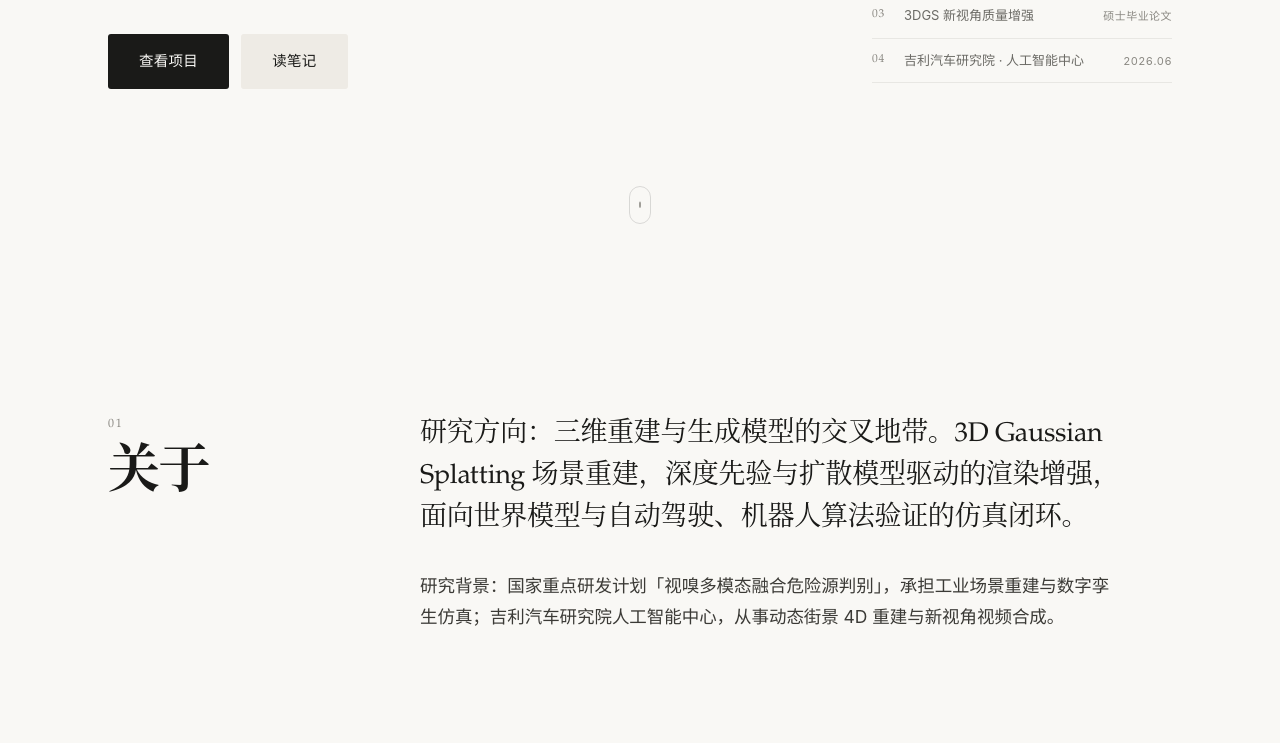
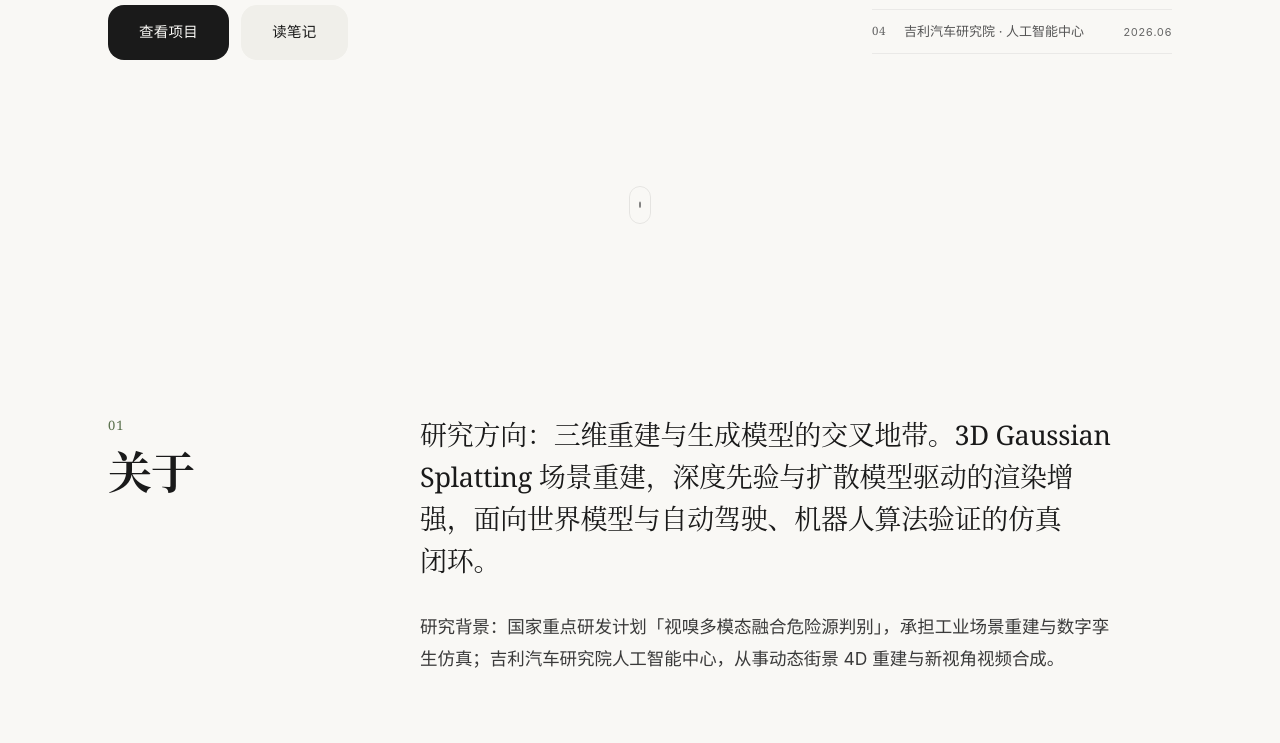
Before and after one commit to Piciqure/zhangyang-me, a plain HTML site: page index.html in a window 1280 px wide. Shown: the part 538-1281 px from the top of the page. Drawn offline with Linux system fonts and the light colour scheme.

Commit message:
style: 按编辑式规范调整配色、字号层级、圆角与标签样式
Co-Authored-By: Claude Opus 5.5 <noreply@anthropic.com>

```diff
--- a/assets/css/style.css
+++ b/assets/css/style.css
@@ -6,30 +6,31 @@
 
 :root {
   --paper: #f9f8f5;
-  --paper-alt: #f2f0eb;
-  --paper-sunk: #ece9e3;
-  --surface-2: #eeebe5;
+  --paper-alt: #f5f4f0;
+  --paper-sunk: #eeede8;
+  --surface-2: #f0efea;
 
-  --ink: #1a1a18;
-  --ink-soft: #3b3a36;
-  --ink-mute: #6b6a65;
-  --ink-faint: #8a8882;
+  --ink: #1a1a1a;
+  --ink-soft: #3a3a3a;
+  --ink-mute: #555555;
+  --ink-faint: #666666;
+  --accent: #5d7350; /* 低饱和绿，仅用于编号等点缀 */
 
-  --rule: rgba(26, 26, 24, 0.14);
-  --rule-soft: rgba(26, 26, 24, 0.08);
+  --rule: rgba(0, 0, 0, 0.08);
+  --rule-soft: rgba(0, 0, 0, 0.06);
   --nav-bg: rgba(249, 248, 245, 0.82);
-  --nav-rule: rgba(26, 26, 24, 0.09);
+  --nav-rule: rgba(0, 0, 0, 0.08);
 
-  --shadow-sm: 0 1px 1px rgba(26, 26, 24, 0.02), 0 4px 14px rgba(26, 26, 24, 0.025);
+  --shadow-sm: 0 1px 4px rgba(0, 0, 0, 0.06);
 
-  --r-sm: 3px;
-  --r-md: 6px;
-  --r-lg: 8px;
+  --r-sm: 16px;
+  --r-md: 18px;
+  --r-lg: 20px;
 
   --font-sans: -apple-system, BlinkMacSystemFont, 'SF Pro Text', 'Segoe UI',
     'PingFang SC', 'Hiragino Sans GB', 'Microsoft YaHei', sans-serif;
-  --font-serif: 'Iowan Old Style', 'Palatino Linotype', Palatino, 'Songti SC',
-    'Source Han Serif SC', 'Noto Serif CJK SC', 'Noto Serif SC', Georgia, serif;
+  --font-serif: Georgia, 'Noto Serif SC', 'Source Han Serif SC', 'Songti SC',
+    'Noto Serif CJK SC', serif;
 
   --ease: cubic-bezier(0.22, 0.61, 0.36, 1);
   --maxw: 1120px;
@@ -39,20 +40,21 @@
 
 @media (prefers-color-scheme: dark) {
   :root {
-    --paper: #121211;
-    --paper-alt: #181816;
-    --paper-sunk: #1f1f1c;
-    --surface-2: #22221f;
+    --paper: #111111;
+    --paper-alt: #0a0a0a;
+    --paper-sunk: #1a1a1a;
+    --surface-2: #1c1c1c;
 
-    --ink: #f2f0ea;
-    --ink-soft: #d6d3cb;
-    --ink-mute: #a5a29a;
-    --ink-faint: #8a877f;
+    --ink: #f0efeb;
+    --ink-soft: #d4d3cf;
+    --ink-mute: #a8a7a3;
+    --ink-faint: #8f8e8a;
+    --accent: #a3b894;
 
-    --rule: rgba(242, 240, 234, 0.16);
-    --rule-soft: rgba(242, 240, 234, 0.09);
-    --nav-bg: rgba(18, 18, 17, 0.72);
-    --nav-rule: rgba(242, 240, 234, 0.1);
+    --rule: rgba(240, 239, 235, 0.14);
+    --rule-soft: rgba(240, 239, 235, 0.08);
+    --nav-bg: rgba(17, 17, 17, 0.72);
+    --nav-rule: rgba(240, 239, 235, 0.1);
 
     --shadow-sm: none;
   }
@@ -160,10 +162,10 @@ time, .num { font-variant-numeric: tabular-nums; }
 }
 .hero-name {
   font-family: var(--font-serif);
-  font-size: clamp(64px, 12vw, 136px);
-  font-weight: 500;
-  letter-spacing: -0.035em;
-  line-height: 0.98;
+  font-size: clamp(40px, 6vw, 72px);
+  font-weight: 600;
+  letter-spacing: -0.02em;
+  line-height: 1.05;
   margin-bottom: 40px;
 }
 .hero-sub {
@@ -260,14 +262,14 @@ time, .num { font-variant-numeric: tabular-nums; }
 .sec-rail { display: flex; flex-direction: column; gap: 12px; }
 .sec-no {
   font-family: var(--font-serif);
-  font-size: 12px; letter-spacing: 0.14em;
-  color: var(--ink-faint); font-variant-numeric: tabular-nums;
+  font-size: 13px; letter-spacing: 0.08em;
+  color: var(--accent); font-variant-numeric: tabular-nums;
 }
 .sec-title {
   font-family: var(--font-serif);
-  font-size: clamp(34px, 4.6vw, 52px);
+  font-size: clamp(30px, 4vw, 44px);
   font-weight: 600;
-  letter-spacing: -0.03em;
+  letter-spacing: -0.02em;
   line-height: 1.12;
   text-wrap: balance;
 }
@@ -394,12 +396,11 @@ time, .num { font-variant-numeric: tabular-nums; }
 /* 技术标签 */
 .tags { display: flex; flex-wrap: wrap; gap: 7px; }
 .tags li {
-  font-size: 10.5px; letter-spacing: 0.08em; font-weight: 500;
-  text-transform: uppercase;
+  font-size: 12px; letter-spacing: 0.08em; font-weight: 400;
   color: var(--ink-mute);
   background: transparent;
   border: 1px solid var(--rule);
-  padding: 5px 10px; border-radius: 2px;
+  padding: 5px 12px; border-radius: 999px;
   white-space: nowrap;
   transition: color .2s var(--ease), border-color .2s var(--ease);
 }
@@ -425,10 +426,10 @@ time, .num { font-variant-numeric: tabular-nums; }
   font-weight: 600; letter-spacing: -0.015em;
 }
 .badge {
-  font-size: 10.5px; font-weight: 600; letter-spacing: 0.08em;
+  font-size: 12px; font-weight: 400; letter-spacing: 0.08em;
   color: var(--ink-mute);
   border: 1px solid var(--rule);
-  padding: 1px 7px; border-radius: 2px;
+  padding: 1px 9px; border-radius: 999px;
   transform: translateY(-2px);
 }
 .edu-degree { font-size: 15.5px; color: var(--ink-mute); }
@@ -460,9 +461,8 @@ time, .num { font-variant-numeric: tabular-nums; }
 .skill:first-child { border-top: none; padding-top: 0; }
 .skill:last-child { padding-bottom: 0; }
 .skill-group {
-  font-size: 11.5px; font-weight: 600;
+  font-size: 13px; font-weight: 400;
   letter-spacing: 0.08em; color: var(--ink-faint);
-  text-transform: uppercase;
   padding-top: 4px;
 }
 .skill-items {
@@ -479,7 +479,7 @@ time, .num { font-variant-numeric: tabular-nums; }
 
 /* ---------- 联系 ---------- */
 .sec-contact {
-  background: #1a1a18; color: #f2f0ea;
+  background: #111111; color: #f0efeb;
   padding: 152px 0 144px;
 }
 .sec-contact .sec-no { color: rgba(255, 255, 255, 0.4); }
@@ -535,7 +535,7 @@ time, .num { font-variant-numeric: tabular-nums; }
 
 @media (prefers-color-scheme: dark) {
   .sec-contact {
-    background: #0c0c0b;
+    background: #0a0a0a;
     border-top: 1px solid var(--rule);
   }
 }
@@ -544,8 +544,8 @@ time, .num { font-variant-numeric: tabular-nums; }
 .page-head { padding: 168px 0 72px; }
 .page-head h1 {
   font-family: var(--font-serif);
-  font-size: clamp(44px, 8vw, 88px);
-  font-weight: 500; letter-spacing: -0.03em; line-height: 1.02;
+  font-size: clamp(40px, 6vw, 72px);
+  font-weight: 600; letter-spacing: -0.02em; line-height: 1.05;
   margin-bottom: 20px;
 }
 .page-sub {
@@ -626,8 +626,8 @@ time, .num { font-variant-numeric: tabular-nums; }
 }
 .article h1 {
   font-family: var(--font-serif);
-  font-size: clamp(32px, 4.8vw, 54px);
-  font-weight: 500; letter-spacing: -0.025em; line-height: 1.2;
+  font-size: clamp(32px, 4.8vw, 52px);
+  font-weight: 600; letter-spacing: -0.02em; line-height: 1.2;
   margin: 16px 0 0;
   text-wrap: pretty;
 }
@@ -668,6 +668,8 @@ time, .num { font-variant-numeric: tabular-nums; }
 .empty {
   padding: 64px 28px; text-align: center;
   background: var(--paper-alt);
+  border: 1px solid var(--rule);
+  box-shadow: var(--shadow-sm);
   border-radius: var(--r-lg);
 }
 .empty h3 { font-size: 18px; font-weight: 600; margin-bottom: 8px; }
@@ -741,7 +743,6 @@ time, .num { font-variant-numeric: tabular-nums; }
     flex-direction: row; align-items: baseline; gap: 12px;
   }
   .sec-title { font-size: 30px; }
-  .hero-name { font-size: clamp(56px, 18vw, 80px); }
   .hero-sub { font-size: 20px; }
   .hero { padding: 124px 0 88px; min-height: 92svh; }
   .hero-eyebrow { font-size: 12px; margin-bottom: 22px; letter-spacing: 0.07em; }
@@ -795,7 +796,11 @@ time, .num { font-variant-numeric: tabular-nums; }
 }
 
 @media (max-width: 380px) {
+  .wrap { padding: 0 16px; }
   .nav-links a { font-size: 12px; }
-  .nav-links { gap: 12px; }
-  .brand { font-size: 15.5px; }
+  .nav-links { gap: 10px; }
+  .nav-inner { gap: 12px; }
+  .brand { font-size: 15px; }
+  .btn { padding: 12px 18px; }
+  .tags li { white-space: normal; }
 }
```
